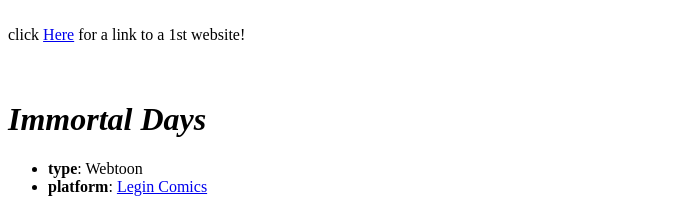
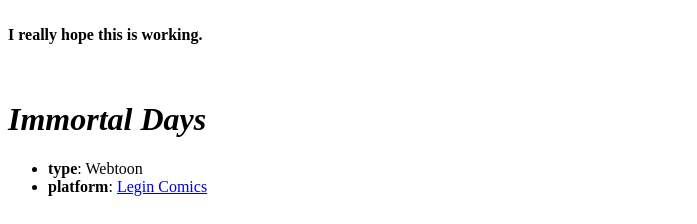
Before and after one commit to Lilo37/WebDemo, a plain HTML site: page index.html in a window 1280 px wide. Shown: the top 224 px of the page, without its empty margins (0-697 px from the left). Drawn offline with Linux system fonts and the light colour scheme; a script that the page names is missing.

Commit message:
Update index.html

```diff
--- a/index.html
+++ b/index.html
@@ -3,14 +3,14 @@
 <html>
   <head>
     <meta charset="utf-8">
-    <title>불날페이지</title>
+    <title>WebDemo</title>
 
   </head>
 
 <body>
 
      <br>
-      click <a href ="1.html">Here</a> for a link to a 1st website!
+  <b>I really hope this is working.</b>
 
        <br><br>
     <br>
```
